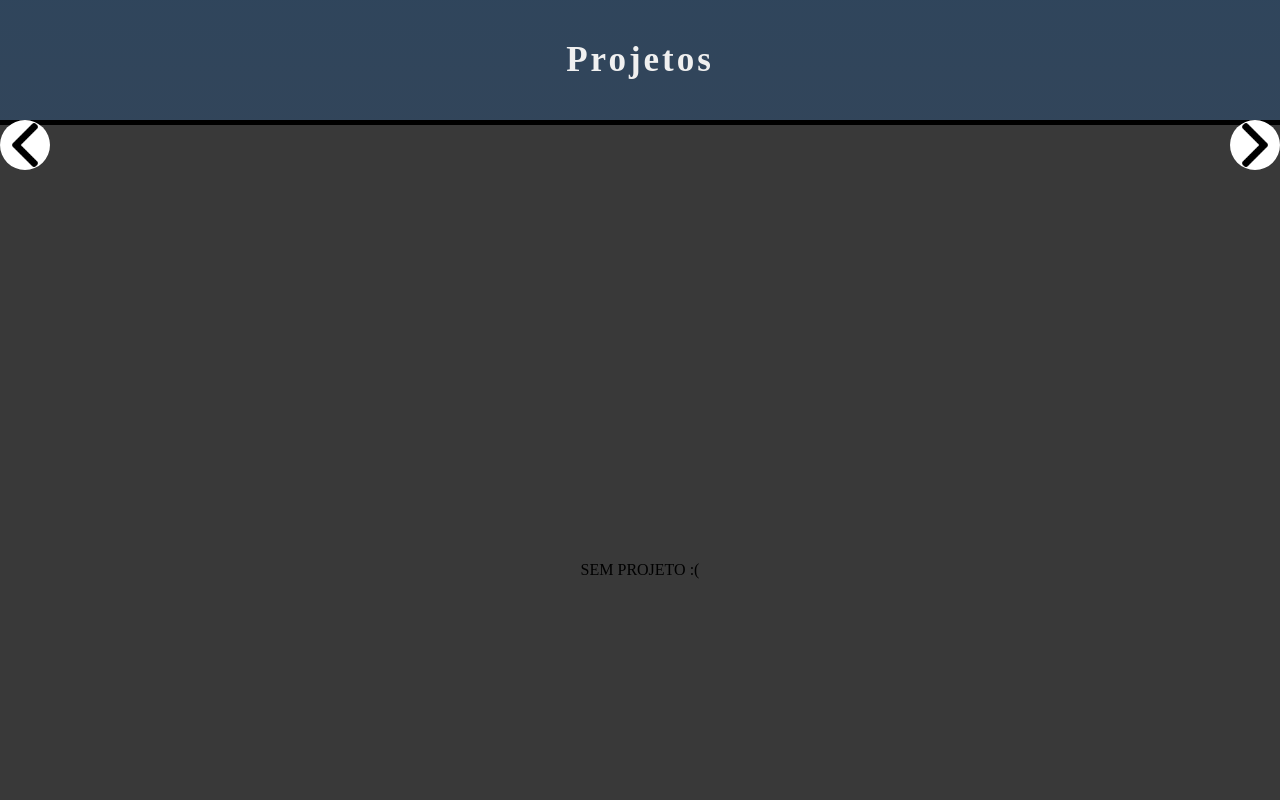
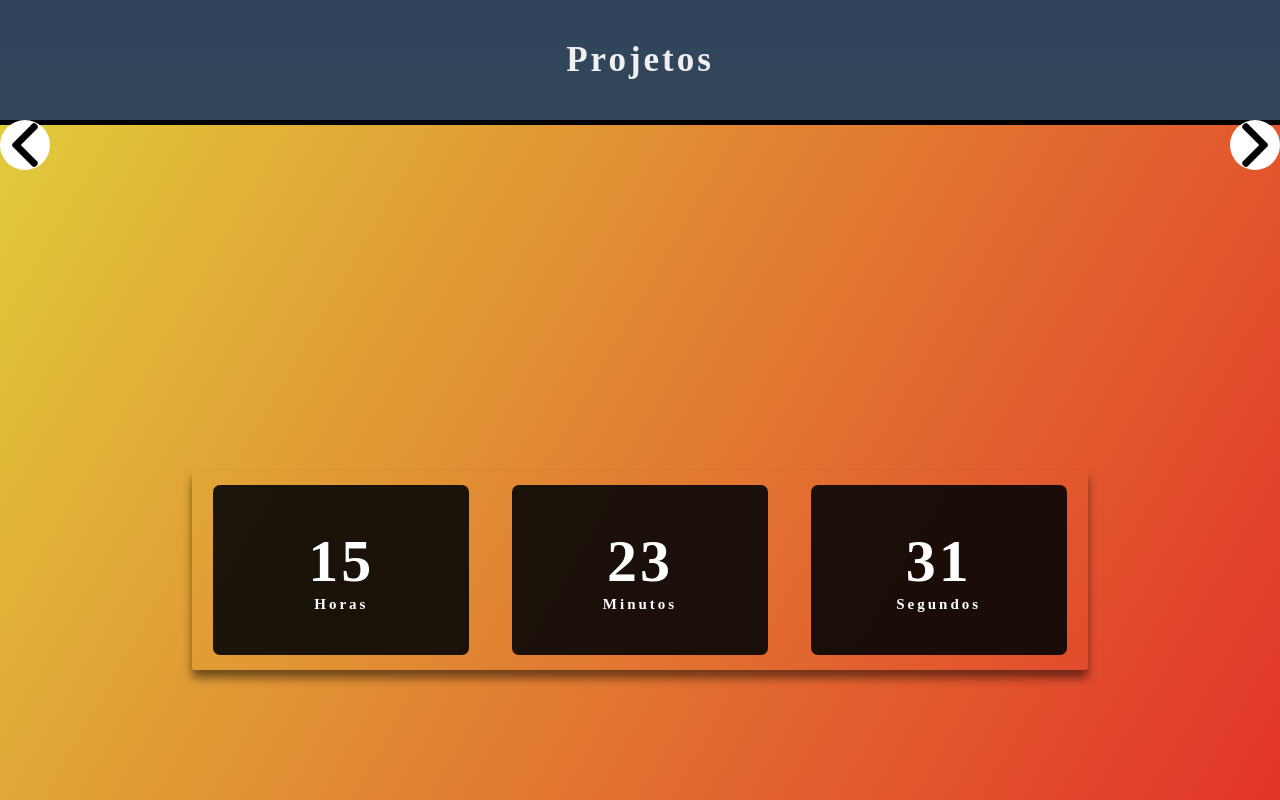
Before and after one commit to Thur0Arthur/portifolio, a plain HTML site: page index.html in a window 1280 px wide. Shown: the part 3240-4040 px from the top of the page. Drawn offline with Linux system fonts and the light colour scheme.

Commit message:
commit add clockproject

```diff
--- a/assets/arquivoCSS/template.css
+++ b/assets/arquivoCSS/template.css
@@ -342,6 +342,56 @@ nav {
   display: flex;
   justify-content: center;
 }
+#project-one {
+  background: linear-gradient(120deg, #ffe53bd8, #ff2525da);
+}
+#project-time {
+  display: flex;
+  align-items: center;
+  justify-content: space-around;
+  height: 200px;
+  width: 70vw;
+  background: transparent;
+  border-radius: 3px;
+  box-shadow: 0px 8px 10px rgba(0, 0, 0, 0.5);
+}
+#project-time div{
+  height: 170px;
+  width: 20vw;
+  display: flex;
+  flex-direction: column;
+  align-items: center;
+  justify-content: center;
+  color: #fff;
+  background: rgba(5, 5, 5, 0.9);
+  box-shadow: 5p 5px 15px rgba(0, 0, 0, 0.7);
+  border-radius: 7px;
+  letter-spacing: 3px;
+}
+#project-time span{
+  font-weight: bolder;
+  font-size: 60px;
+}
+#project-time span.tempo{
+  font-size: 15px;
+}
+@media (max-width: 500px){
+  #project-time span{
+    font-size: 40px;
+  }
+  #project-time span.tempo{
+    font-size: 10px;
+  }
+}
+@media (max-width: 370px){
+  #project-time{
+    flex-direction: column;
+  }
+  #project-time div{
+    width: 50vw;
+    margin-top: 3px;
+  }
+}
 
 
 /*AREA SECTION Four*/
--- a/assets/arquivoJS/javascript.js
+++ b/assets/arquivoJS/javascript.js
@@ -104,6 +104,28 @@ function updateMargin() {
 
 }
 
+//AREA DOS PROJETOS DENTRO DOS SLIDERS
+
+//Projeto RELOGIO
+const hours = document.querySelector('#horas');
+const minutes = document.querySelector('#minutos');
+const seconds = document.querySelector('#segundos');
+
+const clock = setInterval(function time() {
+  let dateToday = new Date();
+  let hr = dateToday.getHours();
+  let min = dateToday.getMinutes();
+  let s = dateToday.getSeconds();
+
+  if(hr <10 )hr = '0'+ hr;
+  if(min <10 )min = '0'+ min;
+  if(s <10 )s = '0'+ s;
+
+  hours.textContent = hr;
+  minutes.textContent = min;
+  seconds.textContent = s;
+});
+
 // AREA DAS FUNÇÕES DAS IMGS
 
 let areaTextImg = document.querySelector('.sectionFour-text-click');
--- a/index.html
+++ b/index.html
@@ -58,7 +58,22 @@
                 <div onclick="goNext()" class="slider-control"><img src="imagens/seta-direita.png" alt=""></div>
             </div>
             <div class="slider-width" >
-                <div class="slider-item" style="background-color: #393939;"><P>SEM PROJETO :(</P></div>
+                <div class="slider-item" id="project-one" style="background-color: #393939;">
+                    <div id="project-time">
+                        <div>
+                            <span id="horas">00</span>
+                            <span class="tempo">Horas</span>
+                        </div>
+                        <div>
+                            <span id="minutos">00</span>
+                            <span class="tempo">Minutos</span>
+                        </div>
+                        <div>
+                            <span id="segundos">00</span>
+                            <span class="tempo">Segundos</span>
+                        </div>
+                    </div>
+                </div>
                 <div class="slider-item" style="background-color: #c2c2c2;"><P>SEM PROJETO :(</P></div>
                 <div class="slider-item" style="background-color: #5c5c5c;"><P>SEM PROJETO :(</P></div>
             </div>
```
